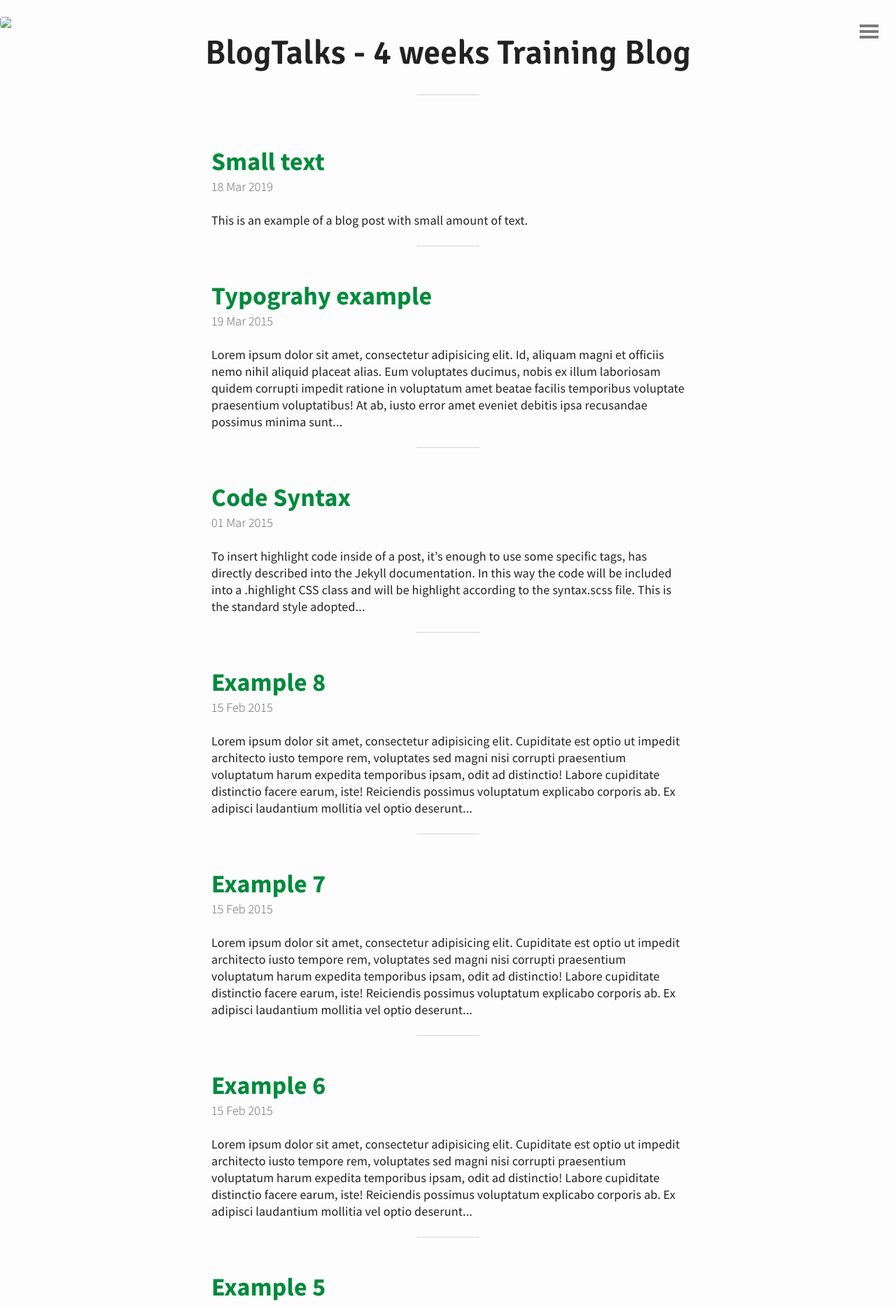
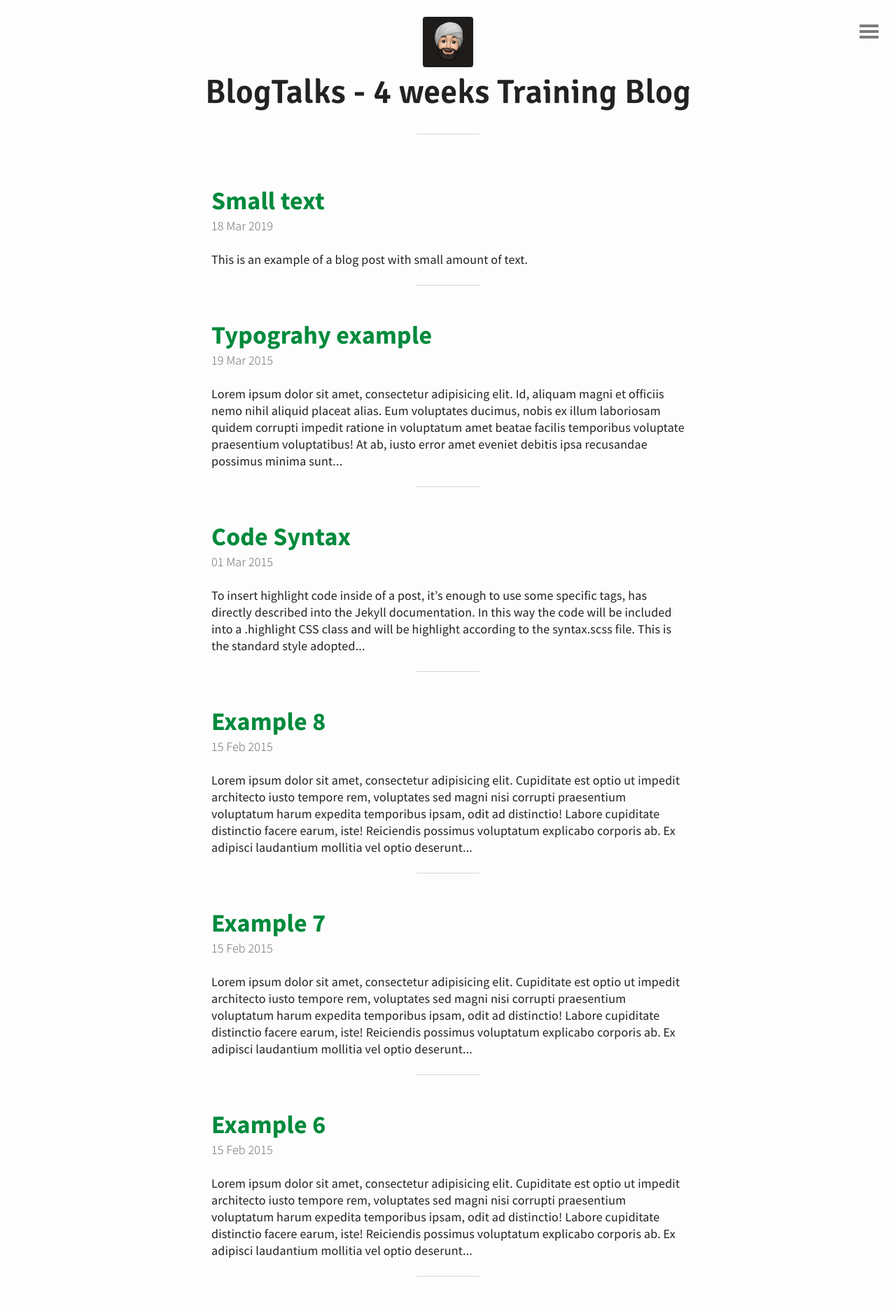
Before and after one commit to Jaswantsinghh/BlogTalks, a Jekyll site: the page built from index.html, in a window 1280 px wide. Shown: the top 1866 px of the page at 70% size. Built offline with Jekyll 4.4.1, drawn with Linux system fonts in a browser that asks for light colours; the list of posts is cut into pages by our own code.

Commit message:
Update header-custom.html

```diff
--- a/_includes/header-custom.html
+++ b/_includes/header-custom.html
@@ -1,5 +1,5 @@
 <header id="header">
-	<img src="BlogTalks/img/dp.png">
+	<img src="/BlogTalks/img/dp.png">
 	<h1>BlogTalks - 4 weeks Training Blog</h1>
 	<!-- Your custom header here -->
 
```
